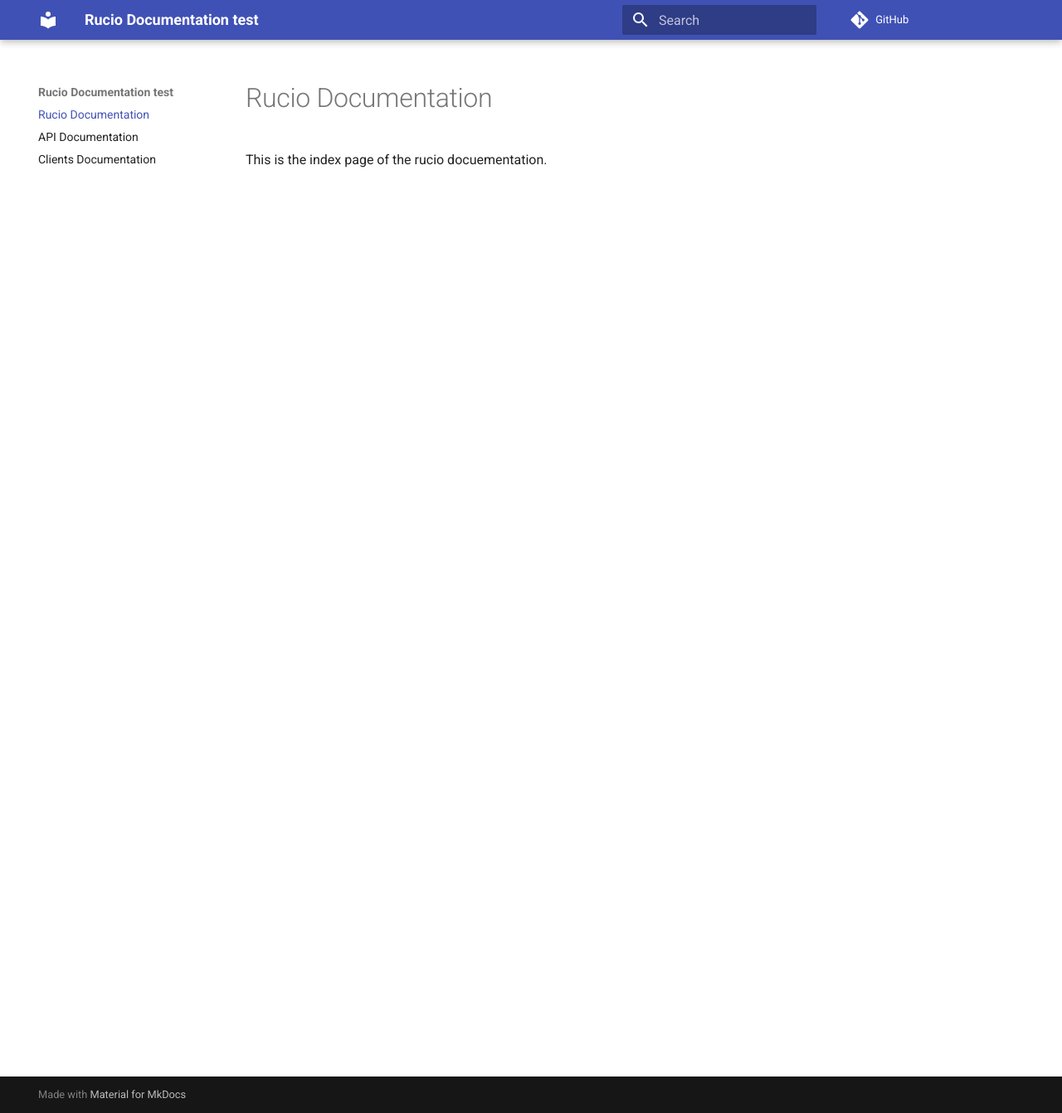
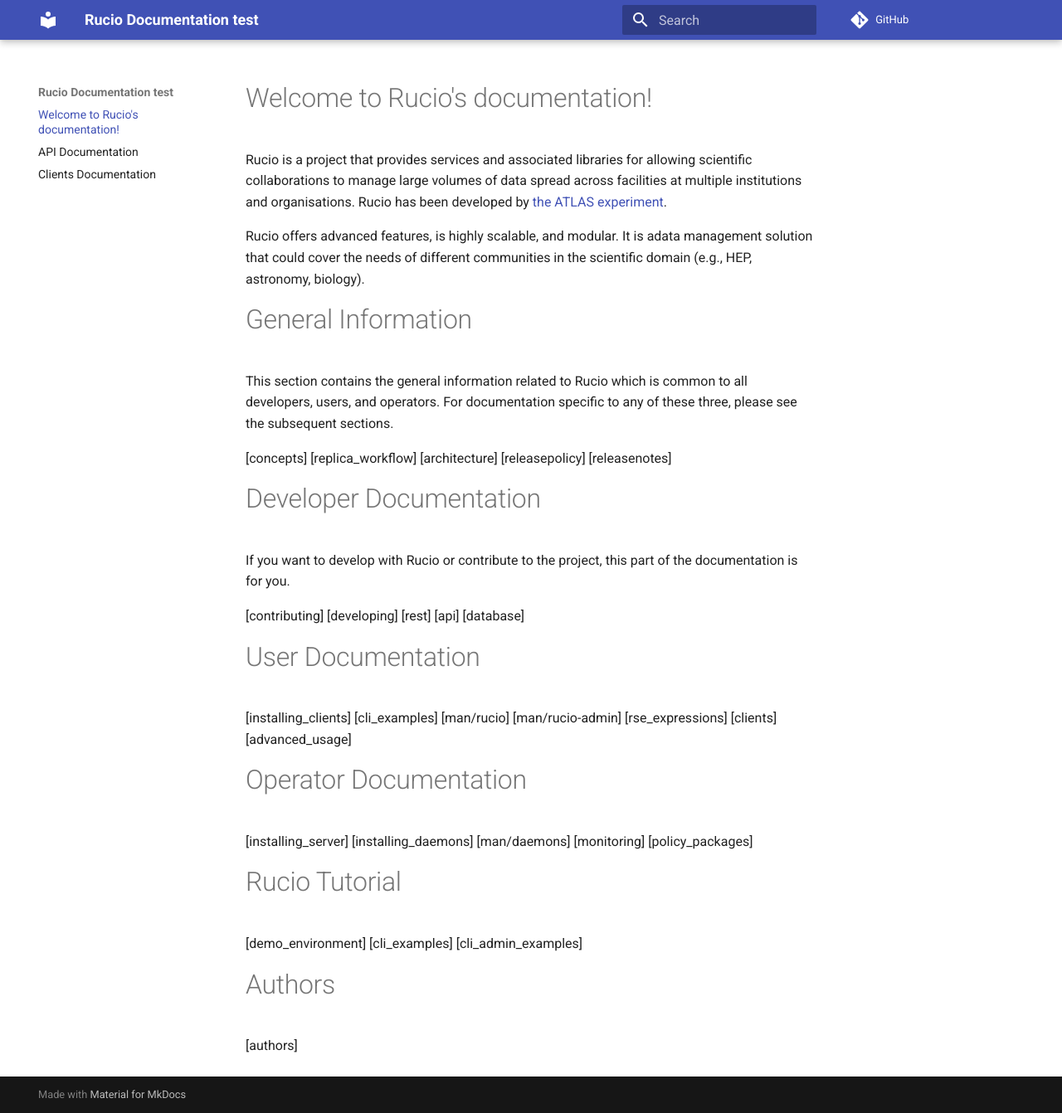
Before and after one commit to bari12/documentation_test, an MkDocs documentation site: the page built from docs/index.md, in a window 1280 px wide and 1342 px high. Shown: the whole window at 83% size. Built offline with MkDocs 1.6.1 and Material for MkDocs 9.7.7, drawn with Linux system fonts in a browser that asks for light colours; comment, search, counter and statistics services are not loaded.

Commit message:
Update index.md

```diff
--- a/docs/index.md
+++ b/docs/index.md
@@ -1,3 +1,62 @@
-# Rucio Documentation
+Welcome to Rucio's documentation!
+=================================
 
-This is the index page of the rucio docuementation.
+Rucio is a project that provides services and associated libraries for allowing scientific collaborations to manage large volumes of data spread across facilities at multiple institutions and organisations. Rucio has been developed by [the ATLAS experiment](https://atlas.cern/).
+
+Rucio offers advanced features, is highly scalable, and modular. It is adata management solution that could cover the needs of different communities in the scientific domain (e.g., HEP, astronomy, biology).
+
+General Information
+===================
+
+This section contains the general information related to Rucio which is
+common to all developers, users, and operators. For documentation
+specific to any of these three, please see the subsequent sections.
+
+[concepts]
+[replica_workflow]
+[architecture]
+[releasepolicy]
+[releasenotes]
+
+Developer Documentation
+=======================
+
+If you want to develop with Rucio or contribute to the project, this part of the documentation is for you.
+
+[contributing]
+[developing]
+[rest]
+[api]
+[database]
+
+User Documentation
+==================
+
+[installing_clients]
+[cli_examples]
+[man/rucio]
+[man/rucio-admin]
+[rse_expressions]
+[clients]
+[advanced_usage]
+
+Operator Documentation
+======================
+
+[installing_server]
+[installing_daemons]
+[man/daemons]
+[monitoring]
+[policy_packages]
+
+Rucio Tutorial
+==============
+
+[demo_environment]
+[cli_examples]
+[cli_admin_examples]
+
+Authors
+=======
+
+[authors]
```
